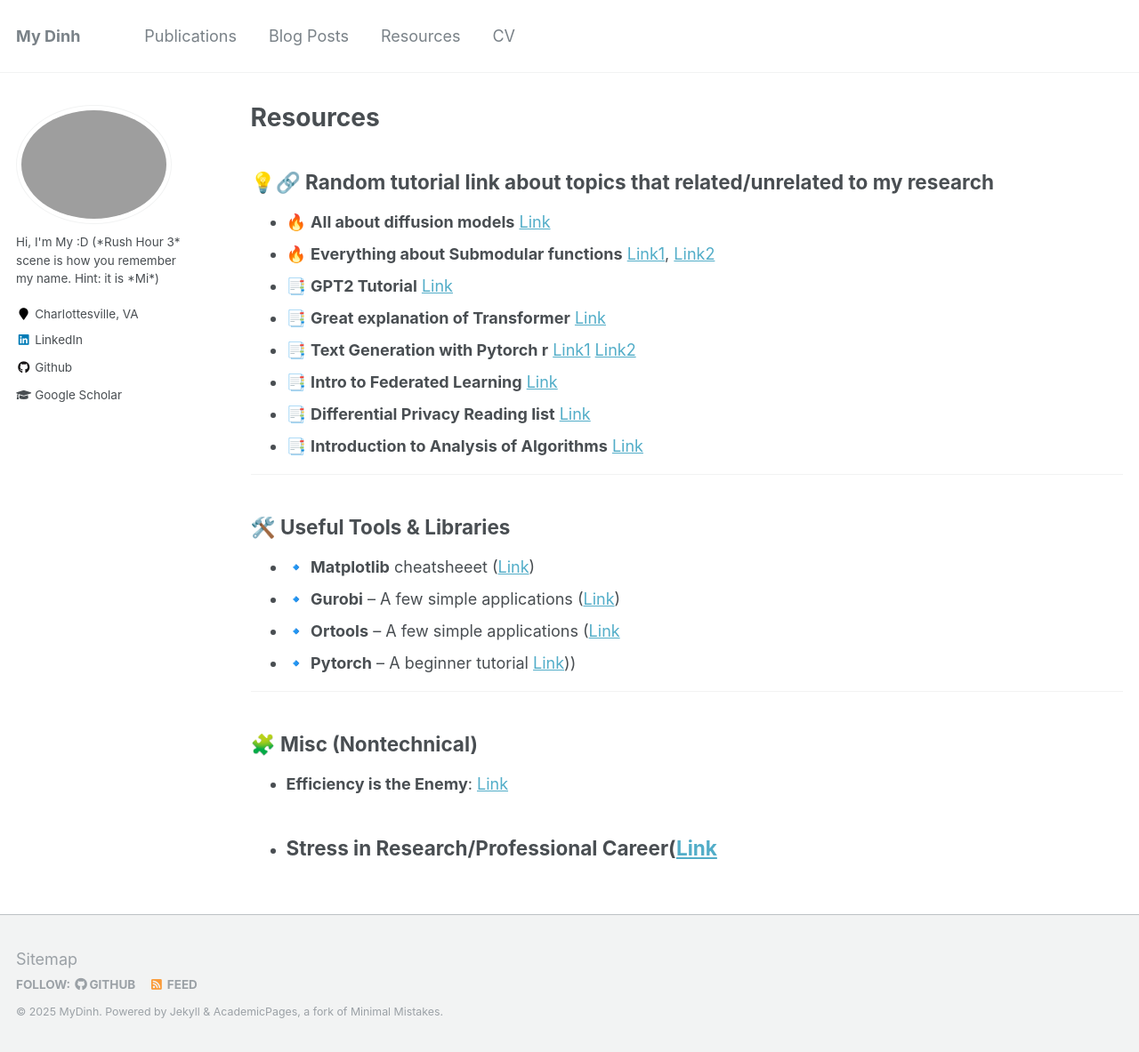
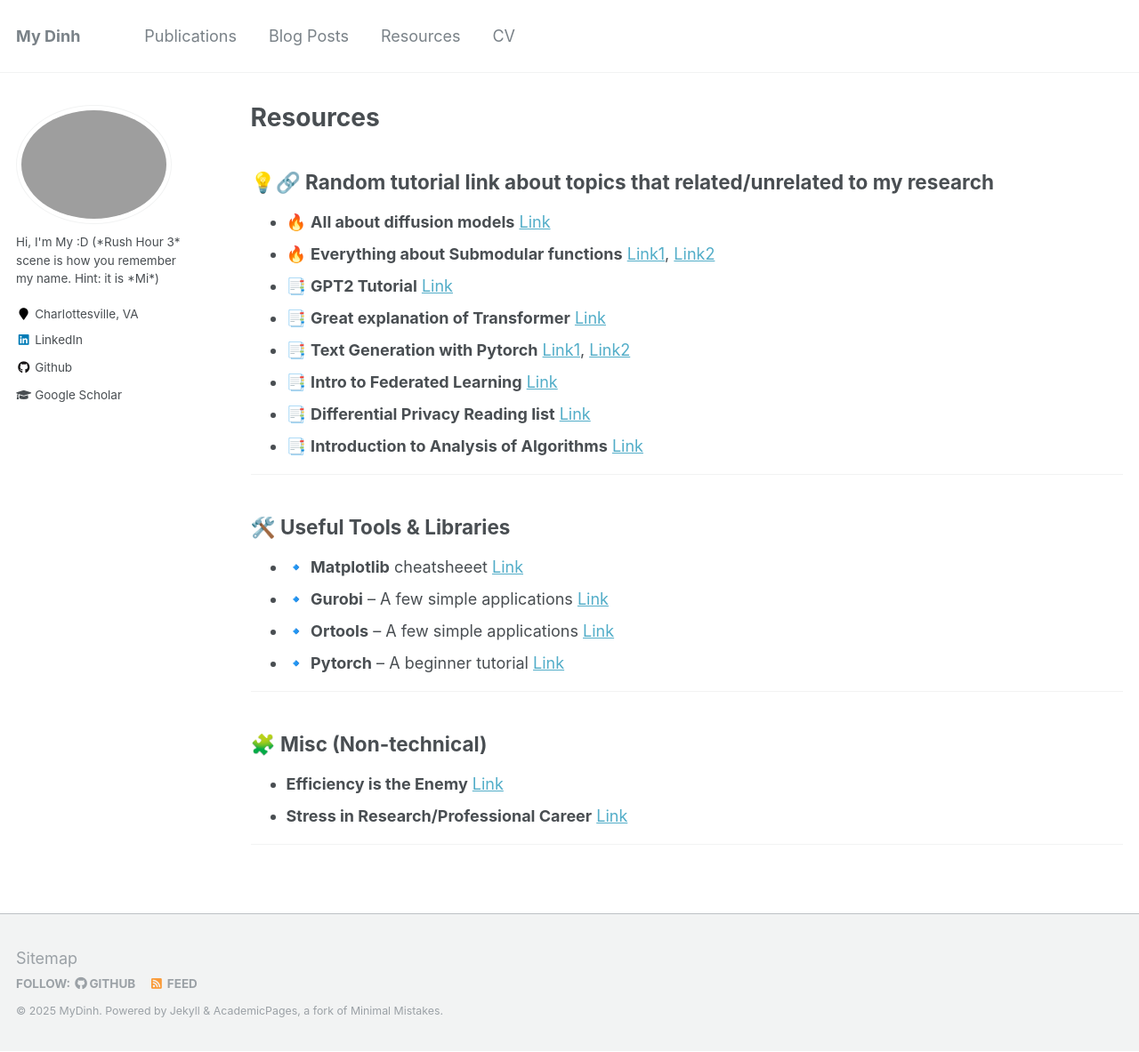
Before and after one commit to mdinh186/mdinh186.github.io, a Jekyll site: the page built from _pages/resources.md, in a window 1280 px wide and 1183 px high. Shown: the whole window at 89% size. Built offline with Jekyll 4.4.1, drawn with Linux system fonts in a browser that asks for light colours.

Commit message:
fix format 2

```diff
--- a/_pages/resources.md
+++ b/_pages/resources.md
@@ -31,7 +31,7 @@ author_profile: true
 - 🔥 **Everything about Submodular functions**  [Link1](https://arxiv.org/pdf/1111.6453), [Link2](https://people.csail.mit.edu/stefje/fall15/)
 - 📑 **GPT2 Tutorial**  [Link](https://jalammar.github.io/illustrated-gpt2/)
 - 📑 **Great explanation of Transformer**  [Link](https://jalammar.github.io/illustrated-transformer/)
-- 📑 **Text Generation with Pytorch r**  [Link1](https://github.com/falloutdurham/beginners-pytorch-deep-learning/blob/master/chapter9/Chapter9.5.ipynb)  [Link2](https://huggingface.co/blog/how-to-train)
+- 📑 **Text Generation with Pytorch**  [Link1](https://github.com/falloutdurham/beginners-pytorch-deep-learning/blob/master/chapter9/Chapter9.5.ipynb), [Link2](https://huggingface.co/blog/how-to-train)
 - 📑 **Intro to Federated Learning**  [Link](https://github.com/ayushm-agrawal/Federated-Learning-Implementations/blob/master/README.md)
 - 📑 **Differential Privacy Reading list**  [Link](https://desfontain.es/blog/differential-privacy-reading-list.html)
 -  📑 **Introduction to Analysis of Algorithms** [Link](https://www.cs.cornell.edu/courses/cs6820/2019fa/lectures.html)
@@ -40,19 +40,20 @@ author_profile: true
 
 
 ## 🛠️ Useful Tools & Libraries
-- 🔹 **Matplotlib** cheatsheeet ([Link](https://github.com/matplotlib/cheatsheets))
+- 🔹 **Matplotlib** cheatsheeet [Link](https://github.com/matplotlib/cheatsheets)
 - 🔹 **Gurobi** – A few simple applications
- ([Link](https://www.gurobi.com/resources/functional-code-examples/))
-- 🔹 **Ortools** – A few simple applications ([Link](https://github.com/google/or-tools/tree/stable/examples/notebook/examples)
-- 🔹 **Pytorch** – A beginner tutorial [Link](https://developers.google.com/optimization/examples)))
+ [Link](https://www.gurobi.com/resources/functional-code-examples/)
+- 🔹 **Ortools** – A few simple applications [Link](https://github.com/google/or-tools/tree/stable/examples/notebook/examples)
+- 🔹 **Pytorch** – A beginner tutorial [Link](https://developers.google.com/optimization/examples)
 
 ---
 
 
 
-## 🧩 Misc (Nontechnical)
-- **Efficiency is the Enemy**: [Link](https://fs.blog/slack/)
-- **Stress in Research/Professional Career**([Link](https://www.theexclusive.org/tag/stress%20in%20research/)
+## 🧩 Misc (Non-technical)
+- **Efficiency is the Enemy** [Link](https://fs.blog/slack/)
+- **Stress in Research/Professional Career** [Link](https://www.theexclusive.org/tag/stress%20in%20research/)
+
 ---
 <!-- ### 🎓 Machine Learning & Optimization -->
 
```
